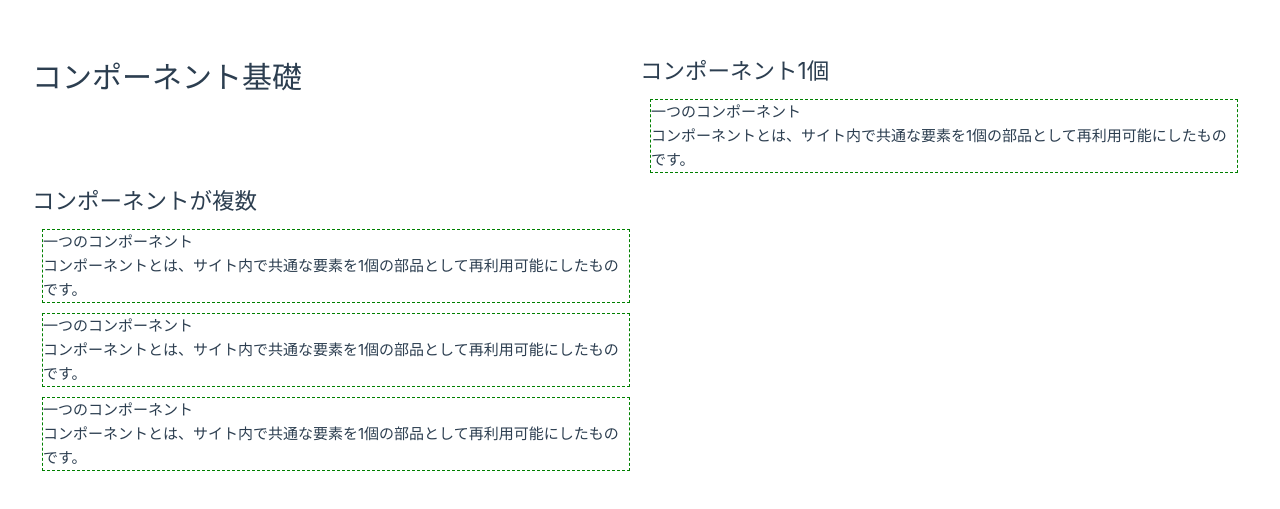
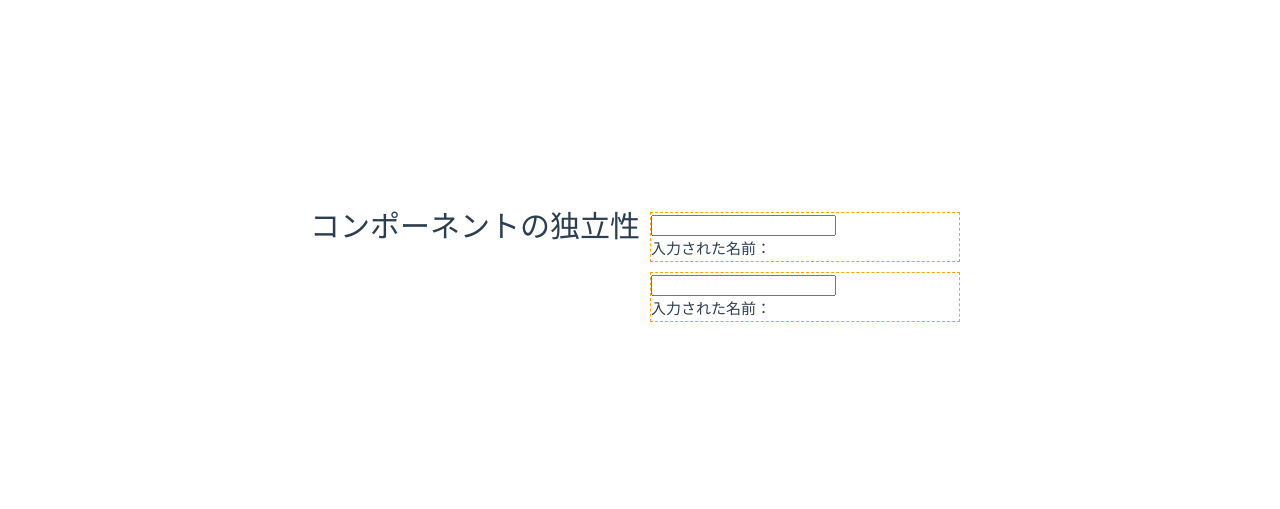
Before and after one commit to chameleon05119/hello-vue, a Vue app: page / in a window 1280 px wide. Shown: the part 133-642 px from the top of the page. Built offline with nearby package versions, Linux system fonts and the light colour scheme.

Commit message:
コンポーネントの独立性

```diff
--- a/src/App.vue
+++ b/src/App.vue
@@ -1,17 +1,11 @@
 <script setup lang="ts">
-import OnceSection from '@/components/OnceSection.vue'
+import WithModel from './components/WithModel.vue'
 </script>
 
 <template>
-  <h1>コンポーネント基礎</h1>
+  <h1>コンポーネントの独立性</h1>
   <section>
-    <h2>コンポーネント1個</h2>
-    <OnceSection />
-  </section>
-  <section>
-    <h2>コンポーネントが複数</h2>
-    <OnceSection />
-    <OnceSection />
-    <OnceSection />
+    <WithModel />
+    <WithModel />
   </section>
 </template>
--- /dev/null
+++ b/src/components/WithModel.vue
@@ -0,0 +1,18 @@
+<script setup lang="ts">
+import { ref } from 'vue'
+const name = ref('')
+</script>
+
+<template>
+  <section class="box">
+    <input type="text" v-model="name" />
+    <p>入力された名前： {{ name }}</p>
+  </section>
+</template>
+
+<style>
+.box {
+  border: orange 1px dashed;
+  margin: 10px;
+}
+</style>
```
